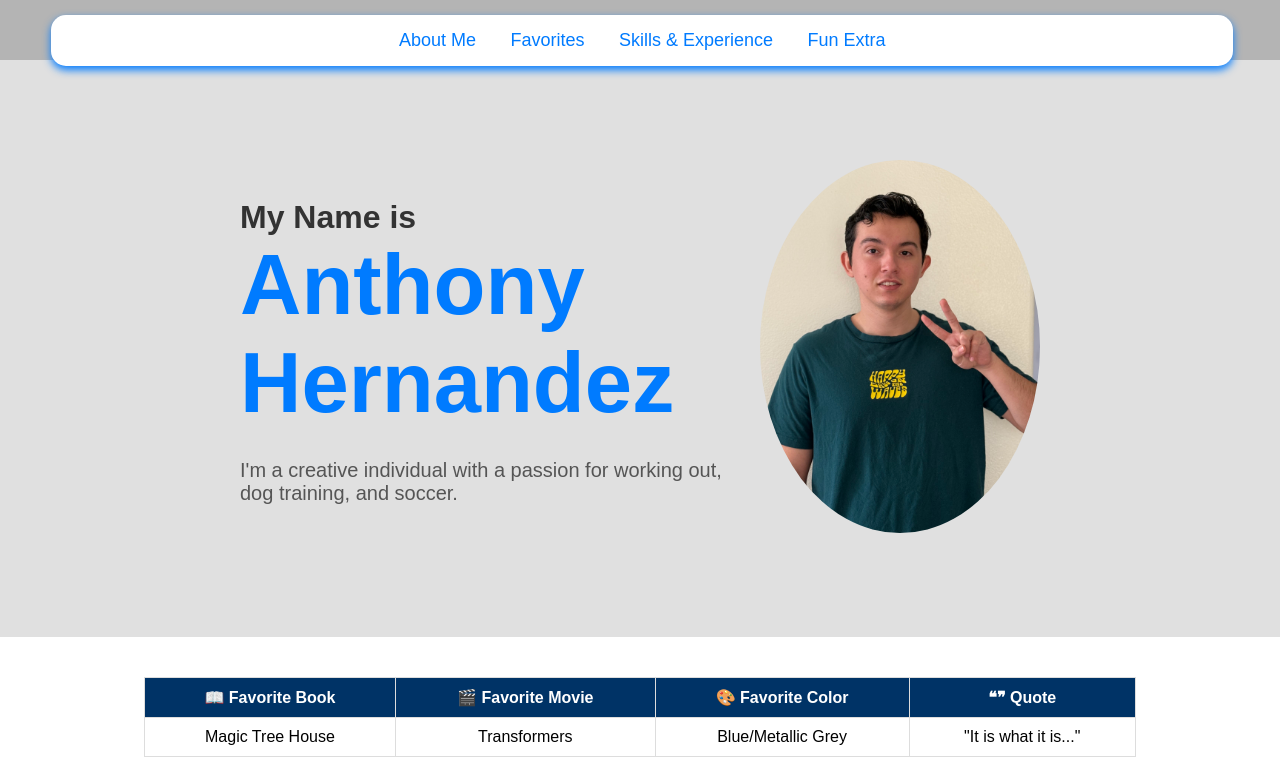
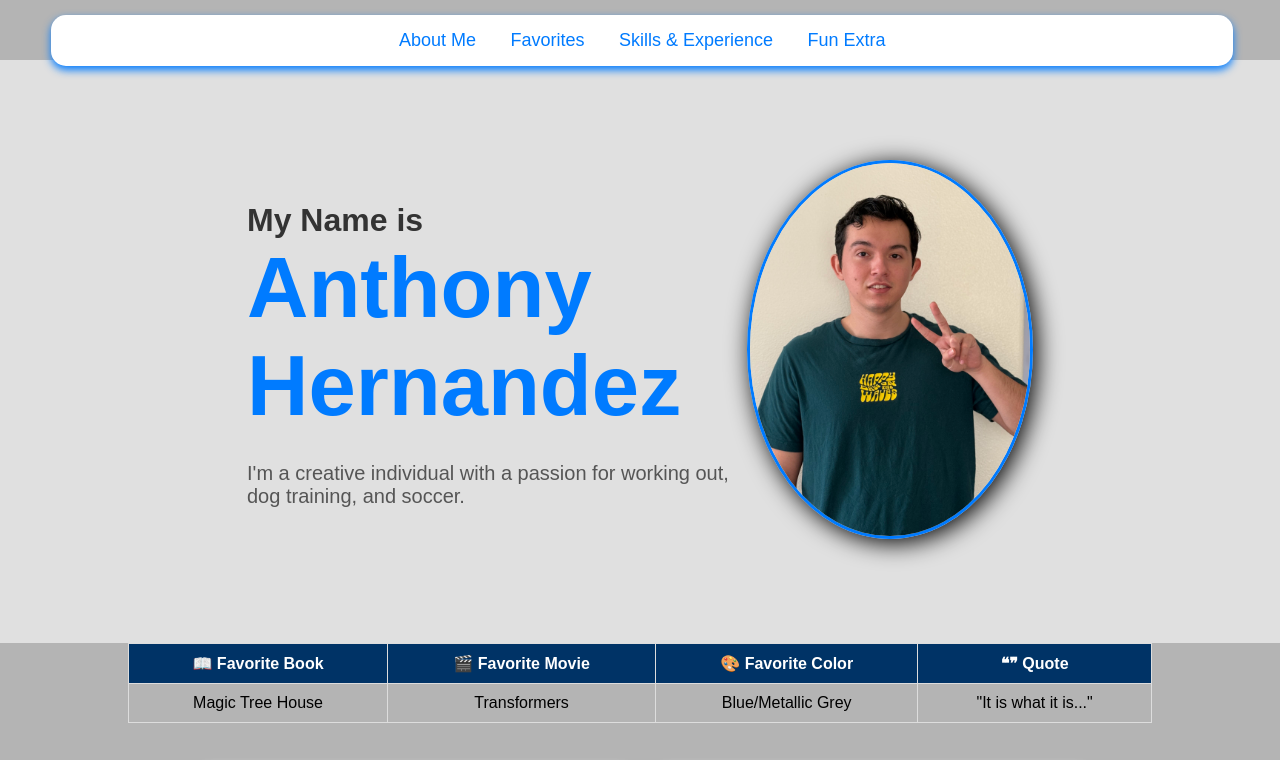
Before and after one commit to Soyewusi/Partner-About-Me-Page, a plain HTML site: page index.html in a window 1280 px wide. Shown: the top 760 px of the page. Drawn offline with Linux system fonts and the light colour scheme.

Commit message:
Added files

```diff
--- a/styles.css
+++ b/styles.css
@@ -74,7 +74,9 @@ nav ul li a:hover {
 .hero-image img {
     width: 280px;
     border-radius: 50%;
-    margin-left: 20px;
+    border: 3px solid #007bff;
+    box-shadow: 4px 4px 25px black;
+}
 }
 
 .favorites {
```
